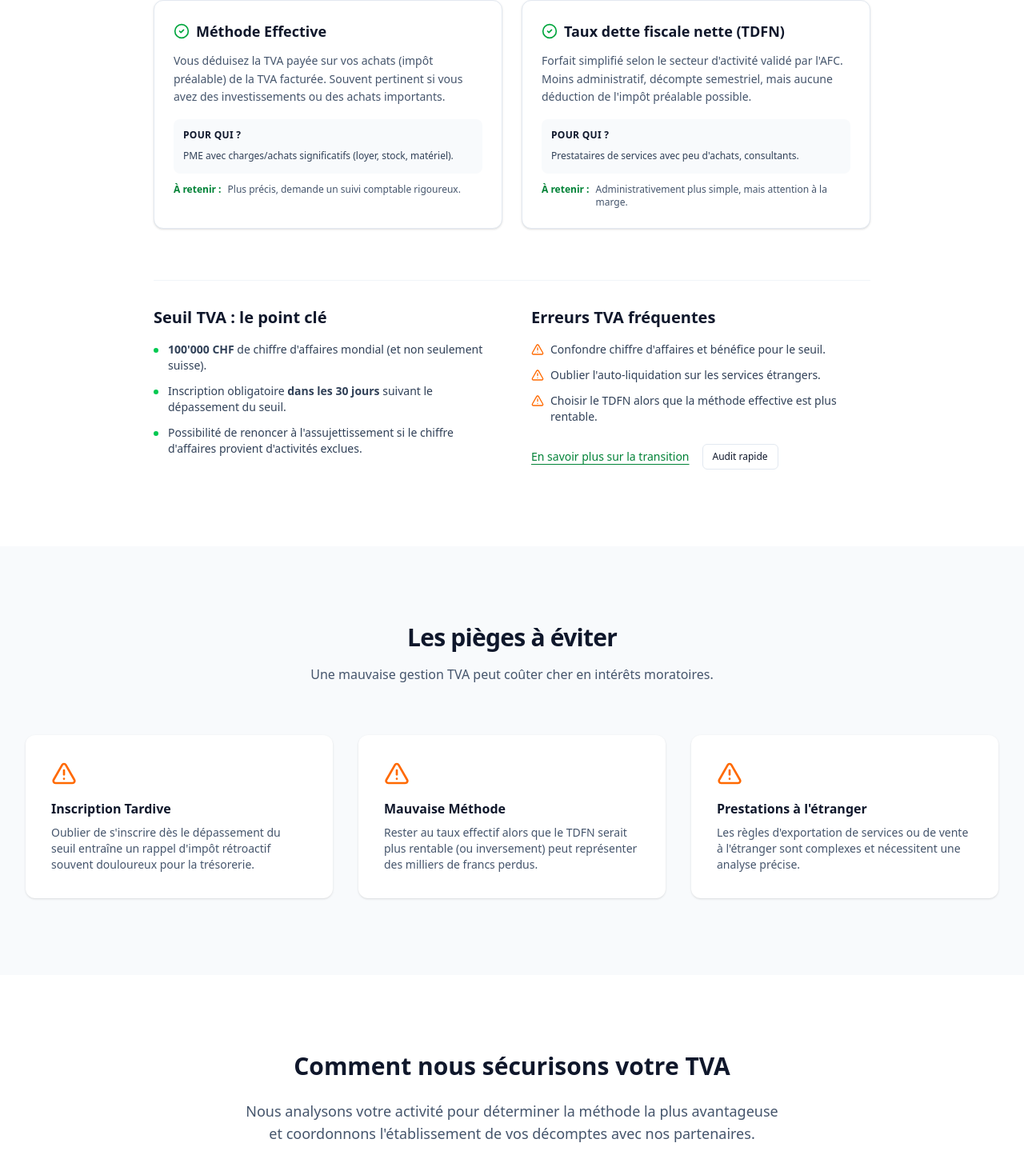
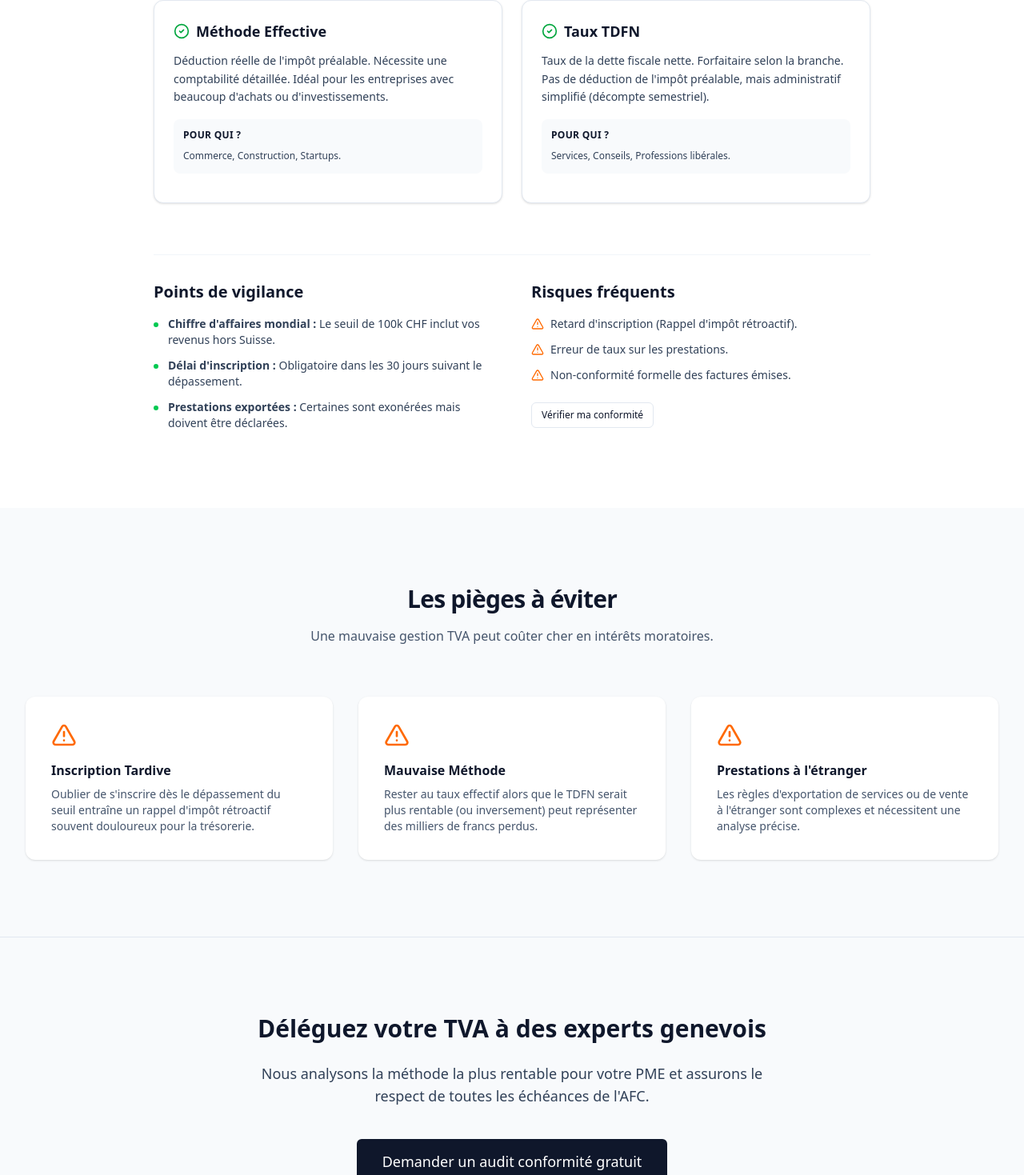
Before and after one commit to lopezdamien/fiduconnect, a Next.js app: page /tva-suisse in a window 1280 px wide. Shown: the part 955-2424 px from the top of the page at 80% size. Built offline with nearby package versions, Linux system fonts and the light colour scheme.

Commit message:
feat: optimize FAQ text and tone

```diff
--- a/app/page.tsx
+++ b/app/page.tsx
@@ -306,52 +306,44 @@ export default function Home() {
             <h2 className="text-3xl font-bold tracking-tight text-slate-900 sm:text-4xl mb-4">
               Questions fréquentes
             </h2>
-            <p className="text-purple-900/60">
-              Tout ce que vous devez savoir avant de nous confier l'organisation de votre mandat.
+            <p className="text-lg text-slate-600 max-w-2xl mx-auto">
+              Tout ce que vous devez savoir pour sécuriser la gestion comptable de votre PME à Genève.
             </p>
           </div>
 
           <div className="space-y-6">
             {[
               {
-                q: "Êtes-vous une fiduciaire ?",
-                a: "Nous sommes une société de services spécialisée dans l'organisation et la structuration administrative. Nous ne tenons pas votre comptabilité en interne mais nous organisons, structurons et coordonnons votre mandat avec un expert-comptable partenaire sélectionné et validé à Genève. Vous bénéficiez ainsi du meilleur des deux mondes : une organisation fluide et une expertise métier certifiée."
+                q: "Êtes-vous une fiduciaire classique ?",
+                a: "Nous sommes une structure hybride moderne. Nous ne faisons pas que de la saisie : nous organisons et pilotons votre administratif. Pour la validation des comptes et la fiscalité, nous collaborons avec des experts-comptables genevois certifiés. Vous avez ainsi la réactivité d'une start-up et la sécurité d'une fiduciaire établie."
               },
               {
-                q: "L’audit est-il vraiment gratuit ?",
-                a: "Oui, totalement. Cet audit de 30 minutes est une phase de diagnostic. Il nous permet de comprendre votre situation, d'identifier d'éventuels risques (TVA, sociaux) et de vous proposer une solution adaptée. Il ne vous engage à rien."
+                q: "L’audit de conformité est-il vraiment gratuit ?",
+                a: "Oui, à 100%. C'est notre manière de vous prouver notre valeur. En 30 minutes, nous analysons vos risques (TVA, charges sociales) et votre organisation actuelle. Si vous ne souhaitez pas travailler avec nous ensuite, vous repartez avec nos conseils, sans aucun frais."
               },
               {
-                q: "Comment fonctionne un mandat fiduciaire avec vous ?",
-                a: "Une fois vos besoins validés, nous mettons en place le mandat avec le partenaire. Nous restons votre interlocuteur pivilégié pour la transmission des pièces, le respect des délais et la qualité de service. Nous sommes le 'chef d'orchestre' de votre comptabilité."
+                q: "Comment se passe la transition si j'ai déjà une fiduciaire ?",
+                a: "C'est notre spécialité. Nous gérons le transfert de A à Z : récupération des balances, grand livre et historiques auprès de votre ancien prestataire. Nous nous assurons qu'il n'y a aucune rupture dans vos déclarations TVA ou salaires durant le changement."
               },
               {
-                q: "Combien coûte une fiduciaire à Genève ?",
-                a: "Les tarifs varient selon le volume d'écritures, la complexité de la TVA et le nombre de salaires. En structurant votre dossier en amont, nous permettons souvent de réduire la facture finale car le travail du comptable est facilité. Nous vous fournissons toujours une offre transparente et forfaitaire quand c'est possible."
+                q: "Vos tarifs sont-ils adaptés aux petites PME ?",
+                a: "Absolument. Nous privilégions les forfaits mensuels fixes plutôt que la facturation horaire opaque. En digitalisant les processus d'échange de documents, nous réduisons le temps de saisie inutile pour nous concentrer sur le conseil à forte valeur ajoutée."
               },
               {
-                q: "À quelle fréquence la TVA doit-elle être déclarée ?",
-                a: "Généralement tous les trimestres pour la méthode effective, et tous les semestres pour la méthode des taux de la dette fiscale flattée (TDFN). Le choix de la méthode et le respect des échéances sont cruciaux pour éviter les amendes."
+                q: "Gérez-vous la TVA Suisse et les impôts ?",
+                a: "Oui, nous prenons en charge l'entier du cycle fiscal : décomptes TVA trimestriels ou semestriels, impôts sur le bénéfice et capital, ainsi que la déclaration fiscale personnelle de l'administrateur si besoin."
               },
               {
-                q: "Comment changer de fiduciaire sans risque ?",
-                a: "Le risque principal est la perte d'information. Nous sécurisons ce processus en demandant systématiquement une balance de clôture, le grand livre complet et les derniers décomptes TVA avant de commencer toute nouvelle saisie. La transition administrative est gérée de professionnel à professionnel."
-              },
-              {
-                q: "Travaillez-vous avec des PME déjà soumises à la TVA ?",
-                a: "Oui, la majorité de nos clients sont des PME assujetties. Nous avons une expertise forte dans la reprise de dossiers TVA complexes et la régularisation de situations passées."
-              },
-              {
-                q: "Combien de temps dure la mise en place ?",
-                a: "Une fois l'audit réalisé et l'offre validée, la mise en place administrative (accès logiciels, mandat de représentation) prend généralement entre 48h et un une semaine selon la réactivité de votre ancien prestataire."
+                q: "Suis-je obligé de me déplacer à Genève ?",
+                a: "Non. Bien que nous soyons basés à Genève et ravis de vous rencontrer, toute notre collaboration peut se faire à distance grâce à des outils sécurisés et des visios régulières. Nous nous adaptons à votre rythme d'entrepreneur."
               }
             ].map((faq, i) => (
-              <div key={i} className="border border-slate-200 rounded-xl p-6 hover:border-slate-300 transition-colors bg-slate-50/50">
+              <div key={i} className="border border-slate-200 rounded-xl p-6 hover:border-green-200 transition-colors bg-slate-50/50">
                 <h3 className="text-lg font-bold text-slate-900 mb-3 flex items-start">
                   <HelpCircle className="h-5 w-5 text-green-600 mr-3 mt-1 shrink-0" />
                   {faq.q}
                 </h3>
-                <p className="text-slate-600 pl-8 leading-relaxed">
+                <p className="text-slate-700 pl-8 leading-relaxed">
                   {faq.a}
                 </p>
               </div>
--- a/app/tva-suisse/page.tsx
+++ b/app/tva-suisse/page.tsx
@@ -16,15 +16,15 @@ export default function TvaSuisse() {
             <section className="relative bg-slate-900 pt-20 pb-24 text-center">
                 <div className="mx-auto max-w-7xl px-4 sm:px-6 lg:px-8">
                     <h1 className="text-4xl font-bold tracking-tight text-white sm:text-5xl mb-6">
-                        TVA en Suisse pour PME à Genève
+                        TVA en Suisse : Guide pour PME à Genève
                     </h1>
                     <p className="mt-6 text-lg leading-8 text-slate-300 max-w-2xl mx-auto">
-                        Comprendre vos obligations, éviter les erreurs et structurer vos décomptes avec un partenaire fiduciaire expert.
+                        Comprendre les règles d'assujettissement et sécuriser vos décomptes avec un partenaire expert.
                     </p>
                     <div className="mt-10">
                         <Link href="/contact">
                             <Button size="lg" className="bg-green-700 hover:bg-green-600">
-                                Faire le point TVA <ArrowRight className="ml-2 h-4 w-4" />
+                                Demander un audit conformité gratuit <ArrowRight className="ml-2 h-4 w-4" />
                             </Button>
                         </Link>
                     </div>
@@ -69,34 +69,26 @@ export default function TvaSuisse() {
                             <h3 className="font-bold text-slate-900 mb-3 flex items-center text-lg">
                                 <CheckCircle2 className="h-5 w-5 text-green-600 mr-2" /> Méthode Effective
                             </h3>
-                            <p className="text-sm text-slate-600 mb-4 leading-relaxed">
-                                Vous déduisez la TVA payée sur vos achats (impôt préalable) de la TVA facturée. Souvent pertinent si vous avez des investissements ou des achats importants.
+                            <p className="text-sm text-slate-700 mb-4 leading-relaxed">
+                                Déduction réelle de l'impôt préalable. Nécessite une comptabilité détaillée. Idéal pour les entreprises avec beaucoup d'achats ou d'investissements.
                             </p>
                             <div className="bg-slate-50 rounded-lg p-3 mb-3">
                                 <span className="block text-xs font-bold text-slate-900 uppercase tracking-wide mb-1">Pour qui ?</span>
-                                <span className="text-xs text-slate-700">PME avec charges/achats significatifs (loyer, stock, matériel).</span>
-                            </div>
-                            <div className="flex items-start gap-2">
-                                <span className="text-xs font-bold text-green-700 whitespace-nowrap">À retenir :</span>
-                                <span className="text-xs text-slate-600">Plus précis, demande un suivi comptable rigoureux.</span>
+                                <span className="text-xs text-slate-700">Commerce, Construction, Startups.</span>
                             </div>
                         </div>
 
                         {/* Carte 2 */}
                         <div className="bg-white p-6 rounded-xl border border-slate-200 shadow-sm hover:border-green-200 transition-colors">
                             <h3 className="font-bold text-slate-900 mb-3 flex items-center text-lg">
-                                <CheckCircle2 className="h-5 w-5 text-green-600 mr-2" /> Taux dette fiscale nette (TDFN)
+                                <CheckCircle2 className="h-5 w-5 text-green-600 mr-2" /> Taux TDFN
                             </h3>
-                            <p className="text-sm text-slate-600 mb-4 leading-relaxed">
-                                Forfait simplifié selon le secteur d'activité validé par l'AFC. Moins administratif, décompte semestriel, mais aucune déduction de l'impôt préalable possible.
+                            <p className="text-sm text-slate-700 mb-4 leading-relaxed">
+                                Taux de la dette fiscale nette. Forfaitaire selon la branche. Pas de déduction de l'impôt préalable, mais administratif simplifié (décompte semestriel).
                             </p>
                             <div className="bg-slate-50 rounded-lg p-3 mb-3">
                                 <span className="block text-xs font-bold text-slate-900 uppercase tracking-wide mb-1">Pour qui ?</span>
-                                <span className="text-xs text-slate-700">Prestataires de services avec peu d'achats, consultants.</span>
-                            </div>
-                            <div className="flex items-start gap-2">
-                                <span className="text-xs font-bold text-green-700 whitespace-nowrap">À retenir :</span>
-                                <span className="text-xs text-slate-600">Administrativement plus simple, mais attention à la marge.</span>
+                                <span className="text-xs text-slate-700">Services, Conseils, Professions libérales.</span>
                             </div>
                         </div>
                     </div>
@@ -105,47 +97,44 @@ export default function TvaSuisse() {
                     <div className="grid grid-cols-1 md:grid-cols-2 gap-12 pt-8 border-t border-slate-100">
                         {/* Bloc A */}
                         <div>
-                            <h3 className="text-xl font-bold text-slate-900 mb-4">Seuil TVA : le point clé</h3>
+                            <h3 className="text-xl font-bold text-slate-900 mb-4">Points de vigilance</h3>
                             <ul className="space-y-3">
                                 <li className="flex items-start text-sm text-slate-700">
                                     <div className="h-1.5 w-1.5 rounded-full bg-green-500 mt-2 mr-3 shrink-0"></div>
-                                    <span><strong>100'000 CHF</strong> de chiffre d'affaires mondial (et non seulement suisse).</span>
+                                    <span><strong>Chiffre d'affaires mondial :</strong> Le seuil de 100k CHF inclut vos revenus hors Suisse.</span>
                                 </li>
                                 <li className="flex items-start text-sm text-slate-700">
                                     <div className="h-1.5 w-1.5 rounded-full bg-green-500 mt-2 mr-3 shrink-0"></div>
-                                    <span>Inscription obligatoire <strong>dans les 30 jours</strong> suivant le dépassement du seuil.</span>
+                                    <span><strong>Délai d'inscription :</strong> Obligatoire dans les 30 jours suivant le dépassement.</span>
                                 </li>
                                 <li className="flex items-start text-sm text-slate-700">
                                     <div className="h-1.5 w-1.5 rounded-full bg-green-500 mt-2 mr-3 shrink-0"></div>
-                                    <span>Possibilité de renoncer à l'assujettissement si le chiffre d'affaires provient d'activités exclues.</span>
+                                    <span><strong>Prestations exportées :</strong> Certaines sont exonérées mais doivent être déclarées.</span>
                                 </li>
                             </ul>
                         </div>
 
                         {/* Bloc B */}
                         <div>
-                            <h3 className="text-xl font-bold text-slate-900 mb-4">Erreurs TVA fréquentes</h3>
+                            <h3 className="text-xl font-bold text-slate-900 mb-4">Risques fréquents</h3>
                             <ul className="space-y-3 mb-6">
                                 <li className="flex items-start text-sm text-slate-700">
                                     <AlertTriangle className="h-4 w-4 text-orange-500 mt-0.5 mr-2 shrink-0" />
-                                    <span>Confondre chiffre d'affaires et bénéfice pour le seuil.</span>
+                                    <span>Retard d'inscription (Rappel d'impôt rétroactif).</span>
                                 </li>
                                 <li className="flex items-start text-sm text-slate-700">
                                     <AlertTriangle className="h-4 w-4 text-orange-500 mt-0.5 mr-2 shrink-0" />
-                                    <span>Oublier l'auto-liquidation sur les services étrangers.</span>
+                                    <span>Erreur de taux sur les prestations.</span>
                                 </li>
                                 <li className="flex items-start text-sm text-slate-700">
                                     <AlertTriangle className="h-4 w-4 text-orange-500 mt-0.5 mr-2 shrink-0" />
-                                    <span>Choisir le TDFN alors que la méthode effective est plus rentable.</span>
+                                    <span>Non-conformité formelle des factures émises.</span>
                                 </li>
                             </ul>
                             <div className="flex items-center gap-4">
-                                <Link href="/changer-fiduciaire" className="text-sm font-medium text-green-700 hover:text-green-800 underline underline-offset-4">
-                                    En savoir plus sur la transition
-                                </Link>
                                 <Link href="/contact">
                                     <Button size="sm" variant="outline" className="text-xs px-3 h-8">
-                                        Audit rapide
+                                        Vérifier ma conformité
                                     </Button>
                                 </Link>
                             </div>
@@ -183,13 +172,15 @@ export default function TvaSuisse() {
             </section>
 
             {/* Section 3 - Solution Organisation */}
-            <Section className="bg-white text-center">
-                <h2 className="text-3xl font-bold text-slate-900 mb-6">Comment nous sécurisons votre TVA</h2>
-                <p className="text-lg text-slate-600 max-w-2xl mx-auto mb-10">
-                    Nous analysons votre activité pour déterminer la méthode la plus avantageuse et coordonnons l'établissement de vos décomptes avec nos partenaires.
+            <Section className="bg-slate-50 text-center border-t border-slate-200">
+                <h2 className="text-3xl font-bold text-slate-900 mb-6">Déléguez votre TVA à des experts genevois</h2>
+                <p className="text-lg text-slate-700 max-w-2xl mx-auto mb-10">
+                    Nous analysons la méthode la plus rentable pour votre PME et assurons le respect de toutes les échéances de l'AFC.
                 </p>
                 <Link href="/contact">
-                    <Button size="lg">Demander une analyse TVA</Button>
+                    <Button size="lg" className="bg-slate-900 text-white hover:bg-slate-800">
+                        Demander un audit conformité gratuit
+                    </Button>
                 </Link>
             </Section>
         </>
```
